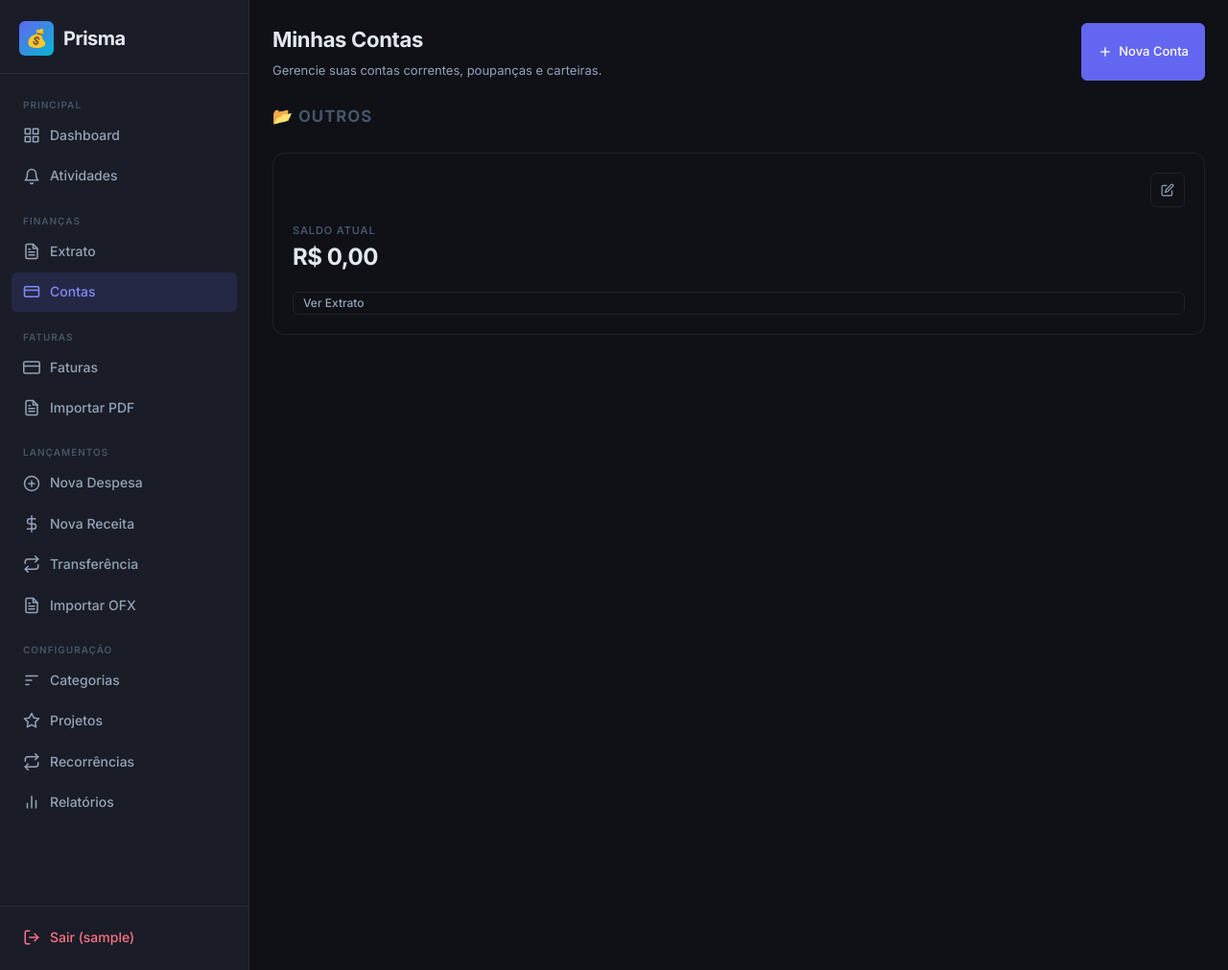
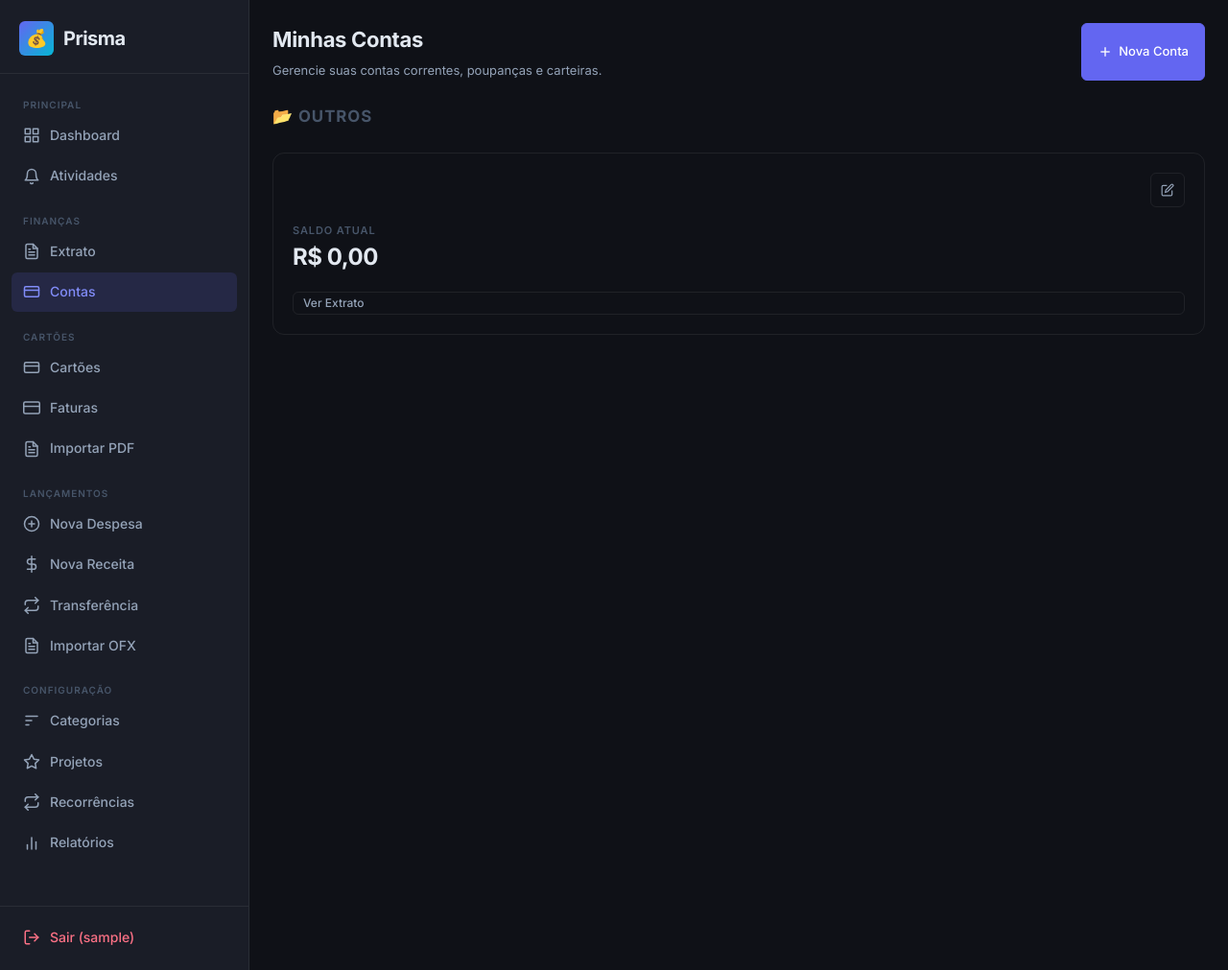
Before and after one commit to edersonsgoncalves/prisma, a FastAPI app: template app/templates/contas.html in a window 1280 px wide. Shown: the whole page at 96% size. Run offline with FastAPI, Linux system fonts and the light colour scheme; the template is opened without the code that fills it: most values are stand-ins (such as "Sample title", 1, 10 or a date in 2020).

Commit message:
fix: [layout] changing the section name to Cards in the sidebar menu

```diff
--- a/app/templates/base.html
+++ b/app/templates/base.html
@@ -58,7 +58,13 @@
         Contas
       </a>
 
-      <div class="sidebar-section">Faturas</div>
+      <div class="sidebar-section">Cartões</div>
+      <a href="#" class="nav-item {% if '/cartoes' in request.url.path %}active{% endif %}">
+        <svg class="nav-icon" xmlns="http://www.w3.org/2000/svg" viewBox="0 0 24 24" fill="none" stroke="currentColor" stroke-width="2" stroke-linecap="round" stroke-linejoin="round">
+          <rect x="2" y="5" width="20" height="14" rx="2"/><line x1="2" y1="10" x2="22" y2="10"/>
+        </svg>
+        Cartões
+      </a>
         <a href="/faturas" class="nav-item {% if '/faturas' in request.url.path %}active{% endif %}">
           <svg class="nav-icon" xmlns="http://www.w3.org/2000/svg" viewBox="0 0 24 24" fill="none" stroke="currentColor" stroke-width="2" stroke-linecap="round" stroke-linejoin="round">
             <rect x="1" y="4" width="22" height="16" rx="2" ry="2"/><line x1="1" y1="10" x2="23" y2="10"/>
```
